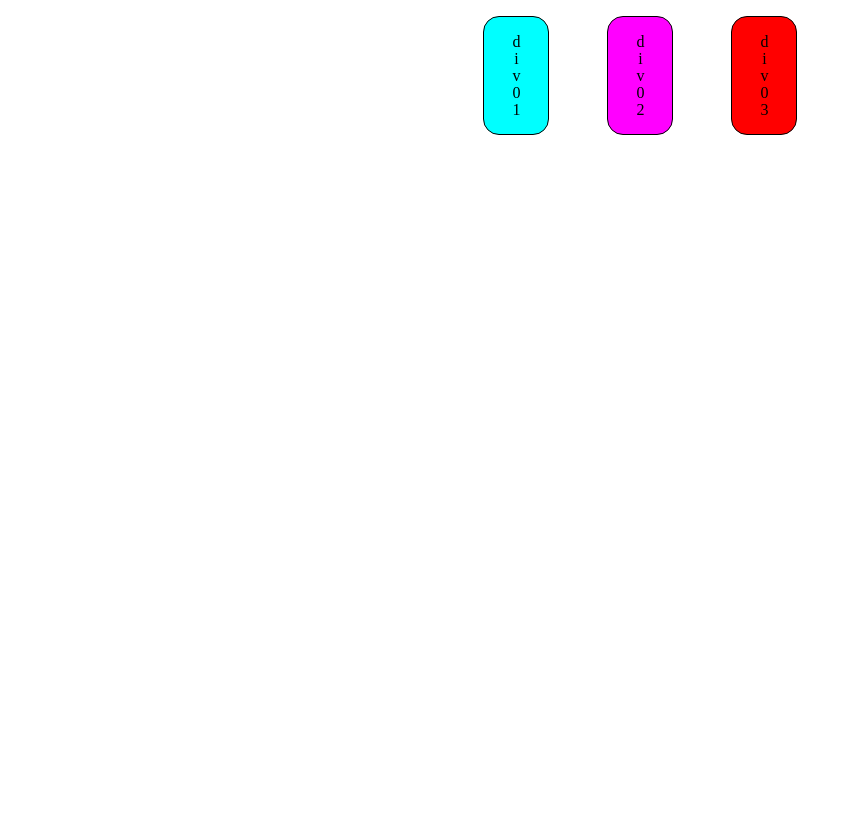
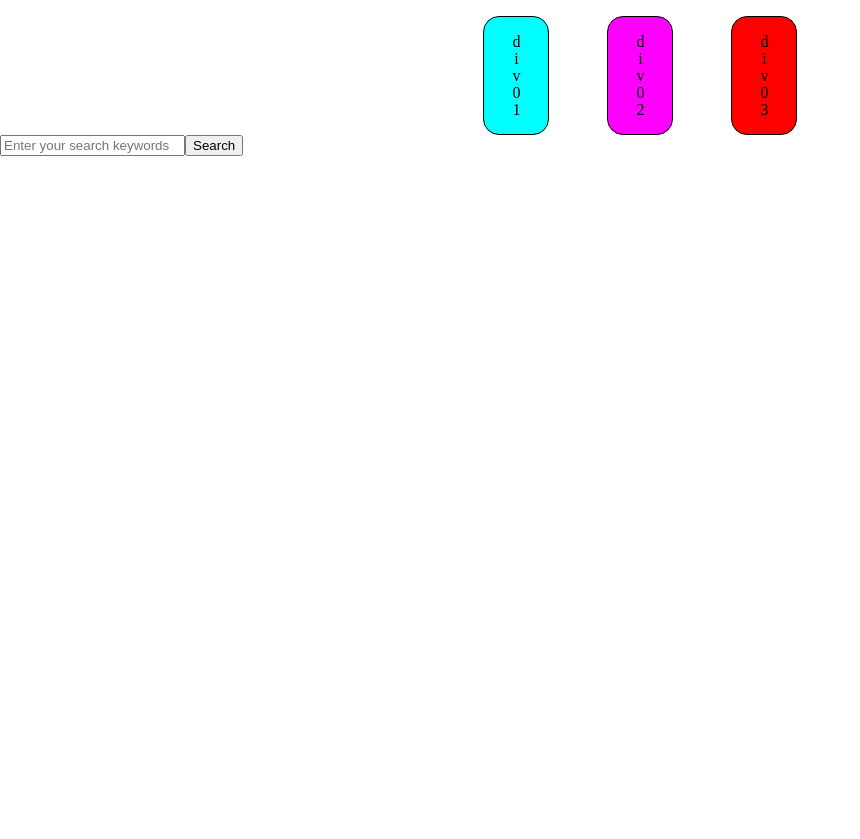
Before and after one commit to islamsayedr/ReviewCard-Reactjs, a PHP site: page / in a window 1280 px wide. Shown: the whole page, without its empty margins (0-860 px from the left). After the commit the page ends 156 px from the top, so only its background shows below. Run offline with PHP 8.4, Linux system fonts and the light colour scheme.

Commit message:
Update index.php

```diff
--- a/index.php
+++ b/index.php
@@ -16,52 +16,14 @@
         <div class="m">div02</div>
         <div class="y">div03</div>
     </div>
-   <!--  <div class="arabic"> اسلام</div> -->
-
-    <pre>
-
-
-
-
-
-
-
-
-
-
-
-
-
-
-
-
-
-
-
-
-
-
-
-
-
-
-
-
-
-
-
-
-
-
-
-
-
-
-
-
-
-
-
-    </pre>
+  <!--  php -->
+  <form action="" method="GET" name="">
+	<table>
+		<tr>
+			<td><input type="text" name="k" value="<?php echo isset($_GET['k']) ? $_GET['k'] : ''; ?>" placeholder="Enter your search keywords" /></td>
+			<td><input type="submit" name="" value="Search" /></td>
+		</tr>
+	</table>
+</form>
 </body>
 </html>
```
